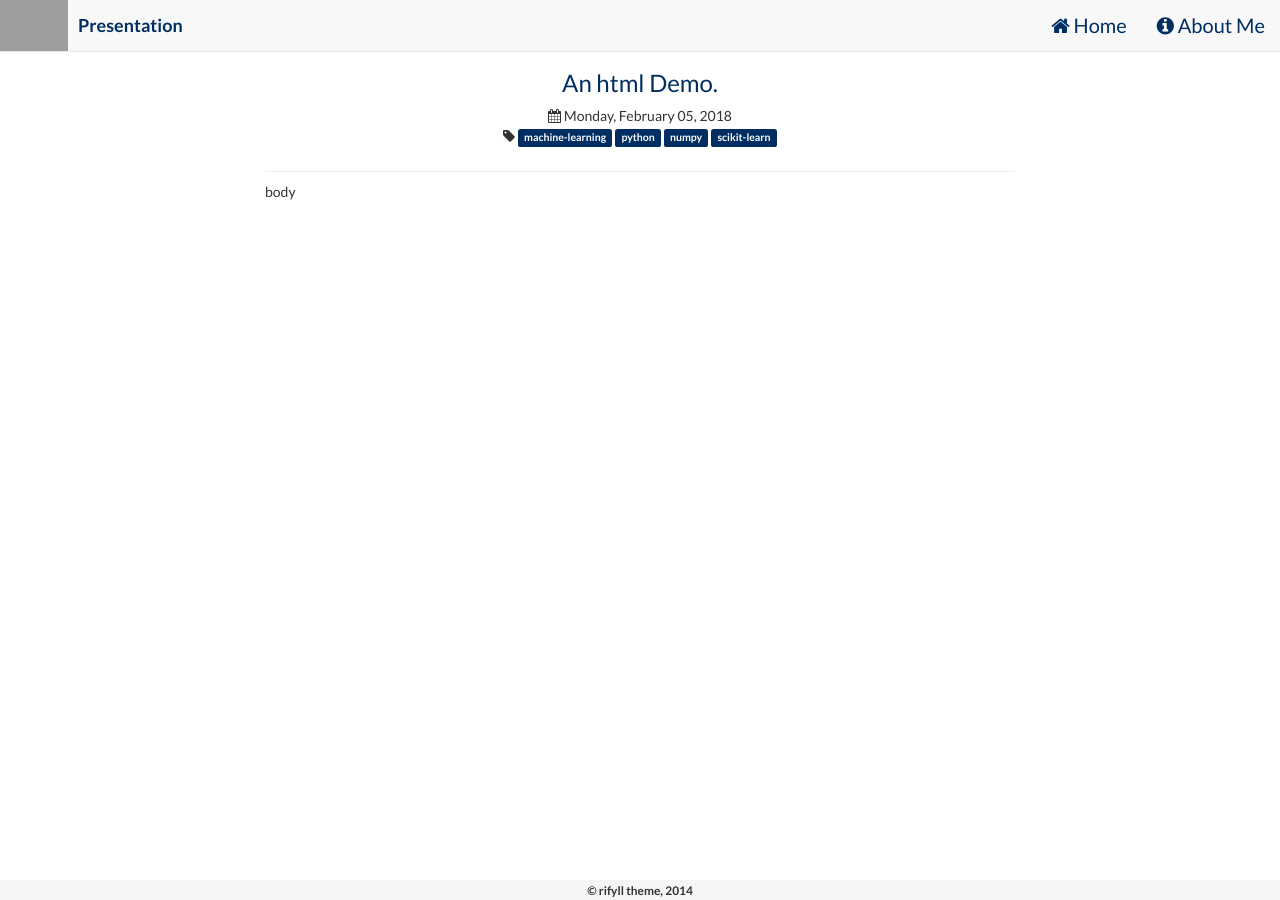
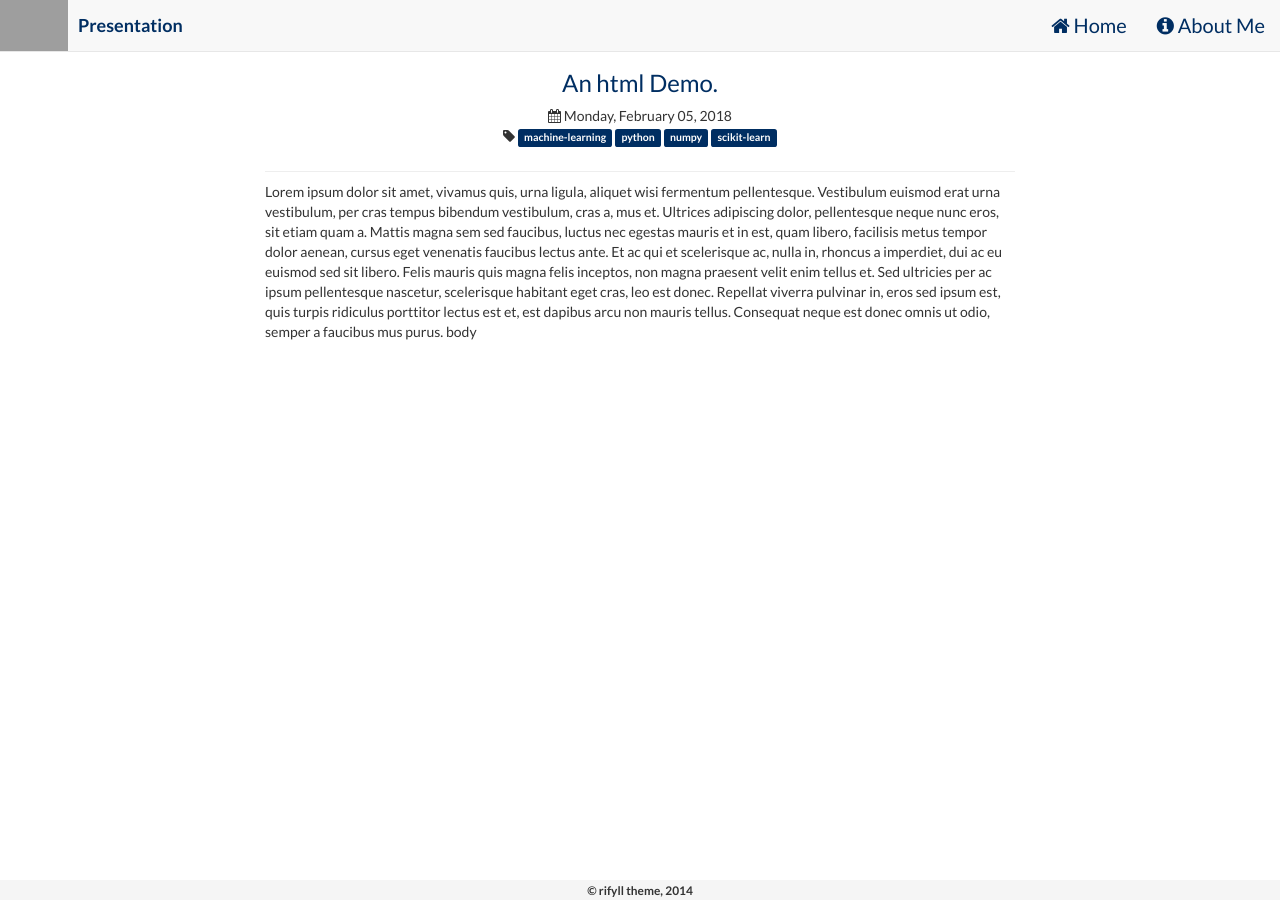
Before and after one commit to GHjiangtao2014/MySlide, a Jekyll site: the page built from _posts/2018-02-05-a-third-blog.html, in a window 1280 px wide. Built offline with Jekyll 4.4.1, drawn with Linux system fonts in a browser that asks for light colours; nearby versions of some CDN libraries; grey boxes are pictures that could not be loaded.

Commit message:
test
test

```diff
--- a/_posts/2018-02-05-a-third-blog.html
+++ b/_posts/2018-02-05-a-third-blog.html
@@ -6,6 +6,8 @@ thumbnail: http://placehold.it/100x100
 title: An html Demo.
 published: true
 ---
+Lorem ipsum dolor sit amet, vivamus quis, urna ligula, aliquet wisi fermentum pellentesque. Vestibulum euismod erat urna vestibulum, per cras tempus bibendum vestibulum, cras a, mus et. Ultrices adipiscing dolor, pellentesque neque nunc eros, sit etiam quam a. Mattis magna sem sed faucibus, luctus nec egestas mauris et in est, quam libero, facilisis metus tempor dolor aenean, cursus eget venenatis faucibus lectus ante. Et ac qui et scelerisque ac, nulla in, rhoncus a imperdiet, dui ac eu euismod sed sit libero. Felis mauris quis magna felis inceptos, non magna praesent velit enim tellus et. Sed ultricies per ac ipsum pellentesque nascetur, scelerisque habitant eget cras, leo est donec. Repellat viverra pulvinar in, eros sed ipsum est, quis turpis ridiculus porttitor lectus est et, est dapibus arcu non mauris tellus. Consequat neque est donec omnis ut odio, semper a faucibus mus purus.
+<!--more-->
 
 <html>
 <title>title</title>
```
